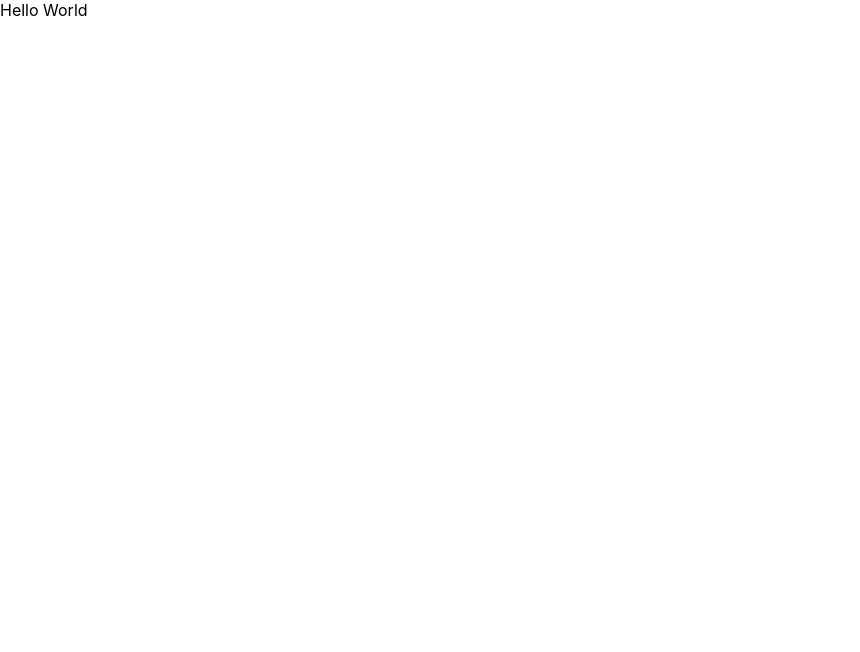
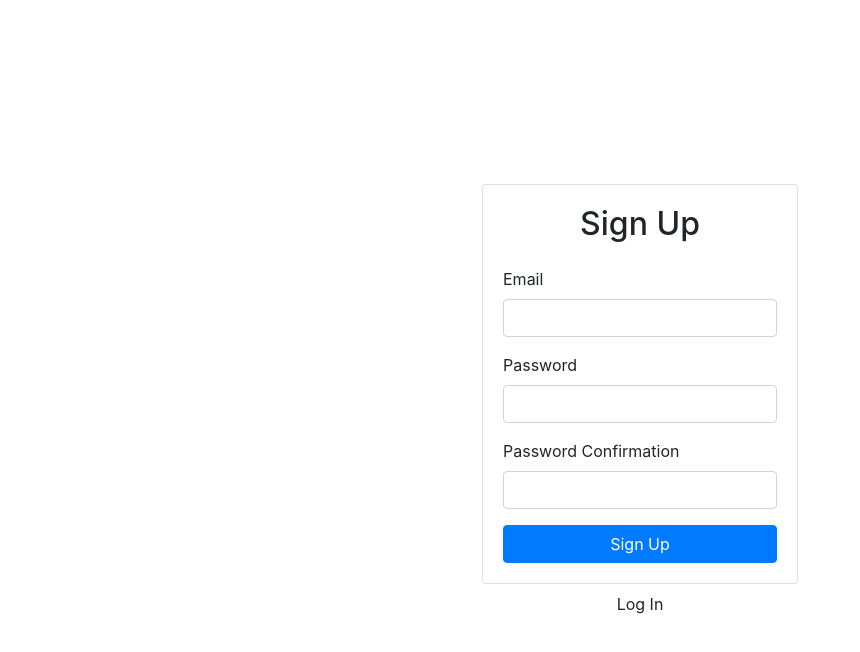
Before and after one commit to thishonestabe/lameflixreactfirebase, a React (Create React App) app: page / in a window 1280 px wide. Shown: the top 652 px of the page, without its empty margins (0-860 px from the left). Built offline with nearby package versions, Linux system fonts and the light colour scheme.

Commit message:
Signup form added to app bootstrap installed in app

```diff
--- a/src/components/App.js
+++ b/src/components/App.js
@@ -1,7 +1,18 @@
+import React from "react";
+import Signup from "./Signup";
+import 'bootstrap/dist/css/bootstrap.min.css';
+import {Container} from "react-bootstrap";
+function App() {
+  return (
+      <Container className={"d-flex align-items-center justify-content-center"}
+      style={{minHeight: "100vh"}}>
+          <div className="w100" style={{maxWidth: '400px'}}>
+              <Signup/>
+          </div>
 
+      </Container>
 
-function App() {
-  return "Hello World"
+      )
 }
 
 export default App;
--- a/src/components/Signup.js
+++ b/src/components/Signup.js
@@ -1,6 +1,9 @@
-import React from 'react'
+import React, { useRef } from 'react'
 import { Card, Form, Button } from 'react-bootstrap'
 export default function Signup() {
+    const emailRef = useRef();
+    const passwordRef = useRef();
+    const passwordConfirmRef = useRef();
     return (
         <>
             <Card>
--- a/src/index.js
+++ b/src/index.js
@@ -3,6 +3,7 @@
 import './index.css';
 import App from './components/App';
 import reportWebVitals from './reportWebVitals';
+import "bootstrap/dist/css/bootstrap-grid.min.css";
 
 ReactDOM.render(
   <React.StrictMode>
```
Also changed, not shown: 1 other file (tests, documents, lock files or other folders).
